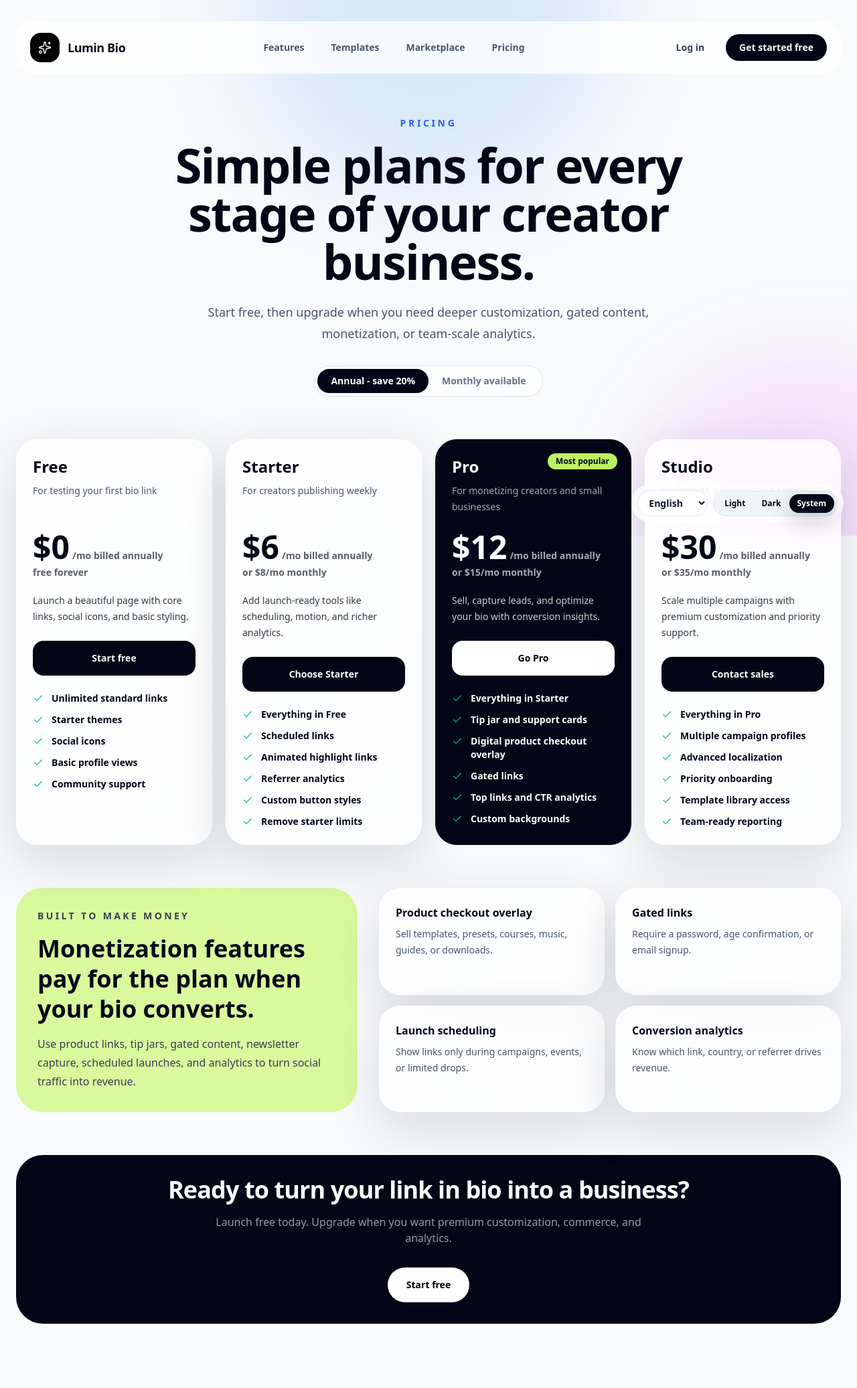
After one commit to modiexgz/LinkTree, a Node server app: page /pricing in a window 1280 px wide. The commit adds this page. Shown: the whole page at 67% size. Run offline with Node 20, Linux system fonts and the light colour scheme; some libraries are stand-ins or nearby versions.

Commit message:
Add pricing templates and marketplace pages
Co-authored-by: modiexgz <modiexgz@users.noreply.github.com>

```diff
--- a/routes/bio.js
+++ b/routes/bio.js
@@ -73,12 +73,189 @@ function unlock(req, link) {
   req.session.unlockedLinks = Array.from(new Set([...(req.session.unlockedLinks || []), link._id.toString()]));
 }
 
+const pricingPlans = [
+  {
+    name: 'Free',
+    priceMonthly: 0,
+    priceAnnual: 0,
+    audience: 'For testing your first bio link',
+    description: 'Launch a beautiful page with core links, social icons, and basic styling.',
+    cta: 'Start free',
+    featured: false,
+    features: ['Unlimited standard links', 'Starter themes', 'Social icons', 'Basic profile views', 'Community support']
+  },
+  {
+    name: 'Starter',
+    priceMonthly: 8,
+    priceAnnual: 6,
+    audience: 'For creators publishing weekly',
+    description: 'Add launch-ready tools like scheduling, motion, and richer analytics.',
+    cta: 'Choose Starter',
+    featured: false,
+    features: ['Everything in Free', 'Scheduled links', 'Animated highlight links', 'Referrer analytics', 'Custom button styles', 'Remove starter limits']
+  },
+  {
+    name: 'Pro',
+    priceMonthly: 15,
+    priceAnnual: 12,
+    audience: 'For monetizing creators and small businesses',
+    description: 'Sell, capture leads, and optimize your bio with conversion insights.',
+    cta: 'Go Pro',
+    featured: true,
+    features: ['Everything in Starter', 'Tip jar and support cards', 'Digital product checkout overlay', 'Gated links', 'Top links and CTR analytics', 'Custom backgrounds']
+  },
+  {
+    name: 'Studio',
+    priceMonthly: 35,
+    priceAnnual: 30,
+    audience: 'For brands, agencies, and teams',
+    description: 'Scale multiple campaigns with premium customization and priority support.',
+    cta: 'Contact sales',
+    featured: false,
+    features: ['Everything in Pro', 'Multiple campaign profiles', 'Advanced localization', 'Priority onboarding', 'Template library access', 'Team-ready reporting']
+  }
+];
+
+const templateCategories = ['Creator', 'Business', 'Music', 'Fitness', 'Education', 'Marketplace', 'Podcast', 'Restaurant'];
+
+const templates = [
+  {
+    name: 'Creator Launch',
+    category: 'Creator',
+    accent: '#7c3aed',
+    background: 'from-fuchsia-200 via-blue-100 to-white',
+    description: 'Best for drops, newest videos, newsletters, and featured launches.',
+    links: ['Featured video', 'Join newsletter', 'Creator kit']
+  },
+  {
+    name: 'Digital Storefront',
+    category: 'Marketplace',
+    accent: '#16a34a',
+    background: 'from-emerald-100 via-lime-100 to-white',
+    description: 'Built for templates, presets, courses, digital downloads, and offers.',
+    links: ['Shop new product', 'Customer reviews', 'Support']
+  },
+  {
+    name: 'Music Release',
+    category: 'Music',
+    accent: '#db2777',
+    background: 'from-rose-200 via-orange-100 to-white',
+    description: 'Share streaming links, tour dates, merch, and fan club signups.',
+    links: ['Listen now', 'Tour dates', 'Merch store']
+  },
+  {
+    name: 'Coach Funnel',
+    category: 'Education',
+    accent: '#2563eb',
+    background: 'from-blue-100 via-sky-100 to-white',
+    description: 'Turn visitors into leads with a free guide, booking link, and offer.',
+    links: ['Free guide', 'Book a call', 'Client wins']
+  },
+  {
+    name: 'Local Business',
+    category: 'Business',
+    accent: '#ca8a04',
+    background: 'from-amber-100 via-stone-100 to-white',
+    description: 'Perfect for menus, hours, booking, maps, reviews, and promotions.',
+    links: ['Book now', 'Menu', 'Directions']
+  },
+  {
+    name: 'Night Portfolio',
+    category: 'Creator',
+    accent: '#38bdf8',
+    background: 'from-zinc-950 via-slate-900 to-blue-950',
+    description: 'A dark, premium portfolio for designers, developers, and studios.',
+    links: ['Portfolio', 'Case studies', 'Contact']
+  }
+];
+
+const marketplaceApps = [
+  {
+    name: 'YouTube',
+    category: 'Content',
+    icon: 'youtube',
+    description: 'Embed latest videos, drive subscribers, and track video link clicks.',
+    plan: 'Free'
+  },
+  {
+    name: 'TikTok',
+    category: 'Social',
+    icon: 'music-2',
+    description: 'Send short-form audiences to products, videos, and gated drops.',
+    plan: 'Free'
+  },
+  {
+    name: 'Shopify',
+    category: 'Commerce',
+    icon: 'shopping-cart',
+    description: 'Promote collections and product launches from a compact storefront block.',
+    plan: 'Pro'
+  },
+  {
+    name: 'Stripe',
+    category: 'Payments',
+    icon: 'credit-card',
+    description: 'Power paid offers, tip jars, checkout simulations, and revenue tracking.',
+    plan: 'Pro'
+  },
+  {
+    name: 'Calendly',
+    category: 'Bookings',
+    icon: 'calendar-check',
+    description: 'Add consultation calls, appointments, classes, and event booking links.',
+    plan: 'Starter'
+  },
+  {
+    name: 'Mailchimp',
+    category: 'Audience',
+    icon: 'mail',
+    description: 'Grow an email list with newsletter gates and signup call-to-actions.',
+    plan: 'Starter'
+  },
+  {
+    name: 'Spotify',
+    category: 'Music',
+    icon: 'radio',
+    description: 'Route fans to new releases, playlists, podcasts, and merch.',
+    plan: 'Free'
+  },
+  {
+    name: 'Google Analytics',
+    category: 'Analytics',
+    icon: 'line-chart',
+    description: 'Connect campaign reporting and understand which channels convert.',
+    plan: 'Studio'
+  }
+];
+
 router.get('/', (req, res) => {
   if (req.session.user) {
     return res.redirect('/admin');
   }
 
   return res.render('landing', { title: 'Premium bio links for creators' });
+});
+
+router.get('/pricing', (req, res) => {
+  res.render('pricing', {
+    title: 'Pricing',
+    plans: pricingPlans
+  });
+});
+
+router.get('/templates', (req, res) => {
+  res.render('templates', {
+    title: 'Templates',
+    categories: templateCategories,
+    templates
+  });
+});
+
+router.get('/marketplace', (req, res) => {
+  res.render('marketplace', {
+    title: 'Marketplace',
+    apps: marketplaceApps
+  });
 });
 
 router.get('/:username', async (req, res, next) => {
--- a/views/dashboard.ejs
+++ b/views/dashboard.ejs
@@ -12,6 +12,9 @@
       <a href="#analytics" class="rounded-full px-4 py-2 text-slate-600 transition-premium hover:bg-slate-100 dark:text-slate-300 dark:hover:bg-white/10"><%= t('analytics') %></a>
       <a href="#links" class="rounded-full px-4 py-2 text-slate-600 transition-premium hover:bg-slate-100 dark:text-slate-300 dark:hover:bg-white/10"><%= t('links') %></a>
       <a href="#design" class="rounded-full px-4 py-2 text-slate-600 transition-premium hover:bg-slate-100 dark:text-slate-300 dark:hover:bg-white/10"><%= t('design') %></a>
+      <a href="/templates" class="rounded-full px-4 py-2 text-slate-600 transition-premium hover:bg-slate-100 dark:text-slate-300 dark:hover:bg-white/10">Templates</a>
+      <a href="/marketplace" class="rounded-full px-4 py-2 text-slate-600 transition-premium hover:bg-slate-100 dark:text-slate-300 dark:hover:bg-white/10">Marketplace</a>
+      <a href="/pricing" class="rounded-full bg-lime-300 px-4 py-2 text-slate-950 transition-premium hover:scale-105">Upgrade</a>
       <a href="/<%= user.username %>" target="_blank" class="premium-button rounded-full bg-slate-950 px-4 py-2 text-white dark:bg-white dark:text-black"><%= t('profile') %></a>
       <form action="/auth/logout" method="post">
         <button class="rounded-full px-4 py-2 text-slate-500 transition-premium hover:bg-rose-50 hover:text-rose-600 dark:text-slate-300 dark:hover:bg-rose-950/40"><%= t('logout') %></button>
--- /dev/null
+++ b/views/partials/marketing-nav.ejs
@@ -0,0 +1,18 @@
+<nav class="sticky top-4 z-40 flex items-center justify-between rounded-[1.75rem] border border-white/60 bg-white/75 px-5 py-4 shadow-premium backdrop-blur-xl dark:border-white/10 dark:bg-zinc-950/75">
+  <a href="/" class="flex items-center gap-3 text-lg font-black tracking-tight">
+    <span class="flex h-11 w-11 items-center justify-center rounded-2xl bg-black text-white shadow-premium dark:bg-white dark:text-black">
+      <i data-lucide="sparkles" class="h-5 w-5"></i>
+    </span>
+    <%= t('brand') %>
+  </a>
+  <div class="hidden items-center gap-2 text-sm font-black text-slate-600 dark:text-slate-300 lg:flex">
+    <a href="/#create" class="rounded-full px-4 py-2 transition-premium hover:bg-slate-100 dark:hover:bg-white/10">Features</a>
+    <a href="/templates" class="rounded-full px-4 py-2 transition-premium hover:bg-slate-100 dark:hover:bg-white/10">Templates</a>
+    <a href="/marketplace" class="rounded-full px-4 py-2 transition-premium hover:bg-slate-100 dark:hover:bg-white/10">Marketplace</a>
+    <a href="/pricing" class="rounded-full px-4 py-2 transition-premium hover:bg-slate-100 dark:hover:bg-white/10">Pricing</a>
+  </div>
+  <div class="flex items-center gap-3">
+    <a href="/auth/login" class="rounded-full px-5 py-2.5 text-sm font-bold text-slate-700 transition-premium hover:bg-white/70 dark:text-slate-200 dark:hover:bg-white/10"><%= t('login') %></a>
+    <a href="/auth/signup" class="premium-button rounded-full bg-slate-950 px-5 py-2.5 text-sm font-bold text-white shadow-premium dark:bg-white dark:text-black">Get started free</a>
+  </div>
+</nav>
--- /dev/null
+++ b/views/pricing.ejs
@@ -0,0 +1,71 @@
+<%- include('partials/head', { title, locale, isRtl, t, locales, flash }) %>
+<main class="mx-auto w-full max-w-7xl px-6 py-8">
+  <%- include('partials/marketing-nav', { t }) %>
+
+  <section class="py-16 text-center">
+    <p class="mb-4 text-sm font-black uppercase tracking-[0.26em] text-blue-600 dark:text-blue-300">Pricing</p>
+    <h1 class="mx-auto max-w-4xl text-5xl font-black leading-[0.95] tracking-tight sm:text-7xl">Simple plans for every stage of your creator business.</h1>
+    <p class="mx-auto mt-6 max-w-2xl text-lg leading-8 text-slate-600 dark:text-slate-300">Start free, then upgrade when you need deeper customization, gated content, monetization, or team-scale analytics.</p>
+    <div class="mt-8 inline-flex rounded-full border border-slate-200 bg-white/75 p-1 shadow-sm backdrop-blur-xl dark:border-white/10 dark:bg-white/10">
+      <span class="rounded-full bg-slate-950 px-5 py-2 text-sm font-black text-white dark:bg-white dark:text-black">Annual - save 20%</span>
+      <span class="px-5 py-2 text-sm font-black text-slate-500 dark:text-slate-300">Monthly available</span>
+    </div>
+  </section>
+
+  <section class="grid gap-5 lg:grid-cols-4">
+    <% plans.forEach((plan) => { %>
+      <article class="relative rounded-[2rem] border p-6 transition-premium hover:-translate-y-1 <%= plan.featured ? 'border-slate-950 bg-slate-950 text-white shadow-obsidian dark:border-white dark:bg-white dark:text-black' : 'glass-card' %>">
+        <% if (plan.featured) { %>
+          <span class="absolute right-5 top-5 rounded-full bg-lime-300 px-3 py-1 text-xs font-black text-slate-950">Most popular</span>
+        <% } %>
+        <h2 class="text-2xl font-black"><%= plan.name %></h2>
+        <p class="mt-2 min-h-12 text-sm leading-6 <%= plan.featured ? 'text-white/65 dark:text-black/65' : 'text-slate-600 dark:text-slate-300' %>"><%= plan.audience %></p>
+        <div class="mt-6">
+          <span class="text-5xl font-black">$<%= plan.priceAnnual %></span>
+          <span class="text-sm font-bold opacity-65">/mo billed annually</span>
+        </div>
+        <% if (plan.priceMonthly > 0) { %>
+          <p class="mt-1 text-sm font-bold opacity-65">or $<%= plan.priceMonthly %>/mo monthly</p>
+        <% } else { %>
+          <p class="mt-1 text-sm font-bold opacity-65">free forever</p>
+        <% } %>
+        <p class="mt-5 text-sm leading-6 opacity-80"><%= plan.description %></p>
+        <a href="/auth/signup" class="premium-button mt-6 flex items-center justify-center rounded-2xl px-5 py-4 text-sm font-black <%= plan.featured ? 'bg-white text-black dark:bg-black dark:text-white' : 'bg-slate-950 text-white dark:bg-white dark:text-black' %>"><%= plan.cta %></a>
+        <ul class="mt-6 space-y-3 text-sm font-bold">
+          <% plan.features.forEach((feature) => { %>
+            <li class="flex gap-3"><i data-lucide="check" class="mt-0.5 h-4 w-4 shrink-0 text-emerald-500"></i><span><%= feature %></span></li>
+          <% }) %>
+        </ul>
+      </article>
+    <% }) %>
+  </section>
+
+  <section class="mt-16 grid gap-8 lg:grid-cols-[0.85fr_1.15fr]">
+    <div class="rounded-[2.5rem] bg-lime-200 p-8 text-slate-950 shadow-premium">
+      <p class="text-sm font-black uppercase tracking-[0.24em] text-slate-700">Built to make money</p>
+      <h2 class="mt-4 text-4xl font-black leading-tight">Monetization features pay for the plan when your bio converts.</h2>
+      <p class="mt-4 leading-7 text-slate-700">Use product links, tip jars, gated content, newsletter capture, scheduled launches, and analytics to turn social traffic into revenue.</p>
+    </div>
+    <div class="grid gap-4 sm:grid-cols-2">
+      <% [
+        ['Product checkout overlay', 'Sell templates, presets, courses, music, guides, or downloads.'],
+        ['Gated links', 'Require a password, age confirmation, or email signup.'],
+        ['Launch scheduling', 'Show links only during campaigns, events, or limited drops.'],
+        ['Conversion analytics', 'Know which link, country, or referrer drives revenue.']
+      ].forEach((item) => { %>
+        <div class="glass-card rounded-[2rem] p-6">
+          <h3 class="font-black"><%= item[0] %></h3>
+          <p class="mt-2 text-sm leading-6 text-slate-600 dark:text-slate-300"><%= item[1] %></p>
+        </div>
+      <% }) %>
+    </div>
+  </section>
+
+  <section class="my-16 rounded-[2.5rem] bg-slate-950 p-8 text-center text-white shadow-obsidian dark:bg-white dark:text-black">
+    <h2 class="text-4xl font-black tracking-tight">Ready to turn your link in bio into a business?</h2>
+    <p class="mx-auto mt-4 max-w-2xl text-white/60 dark:text-black/60">Launch free today. Upgrade when you want premium customization, commerce, and analytics.</p>
+    <a href="/auth/signup" class="premium-button mt-8 inline-flex rounded-full bg-white px-7 py-4 text-sm font-black text-black dark:bg-black dark:text-white">Start free</a>
+  </section>
+</main>
+<%- include('partials/controls', { locales, locale, isRtl, t }) %>
+<%- include('partials/footer-scripts') %>
```
Also changed, not shown: views/landing.ejs (+19 -17 lines), views/marketplace.ejs (added, +64 -0 lines), views/templates.ejs (added, +75 -0 lines).
